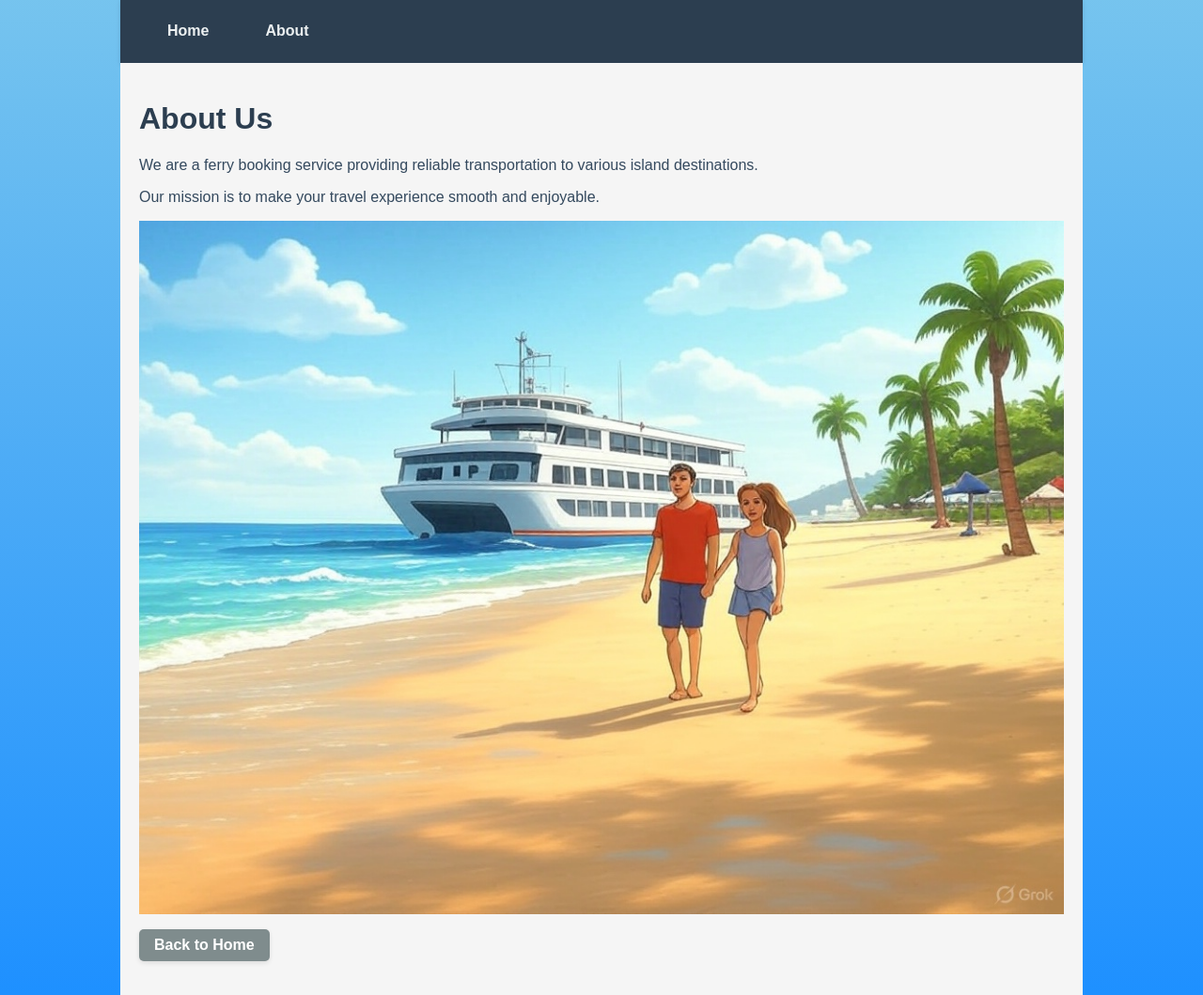
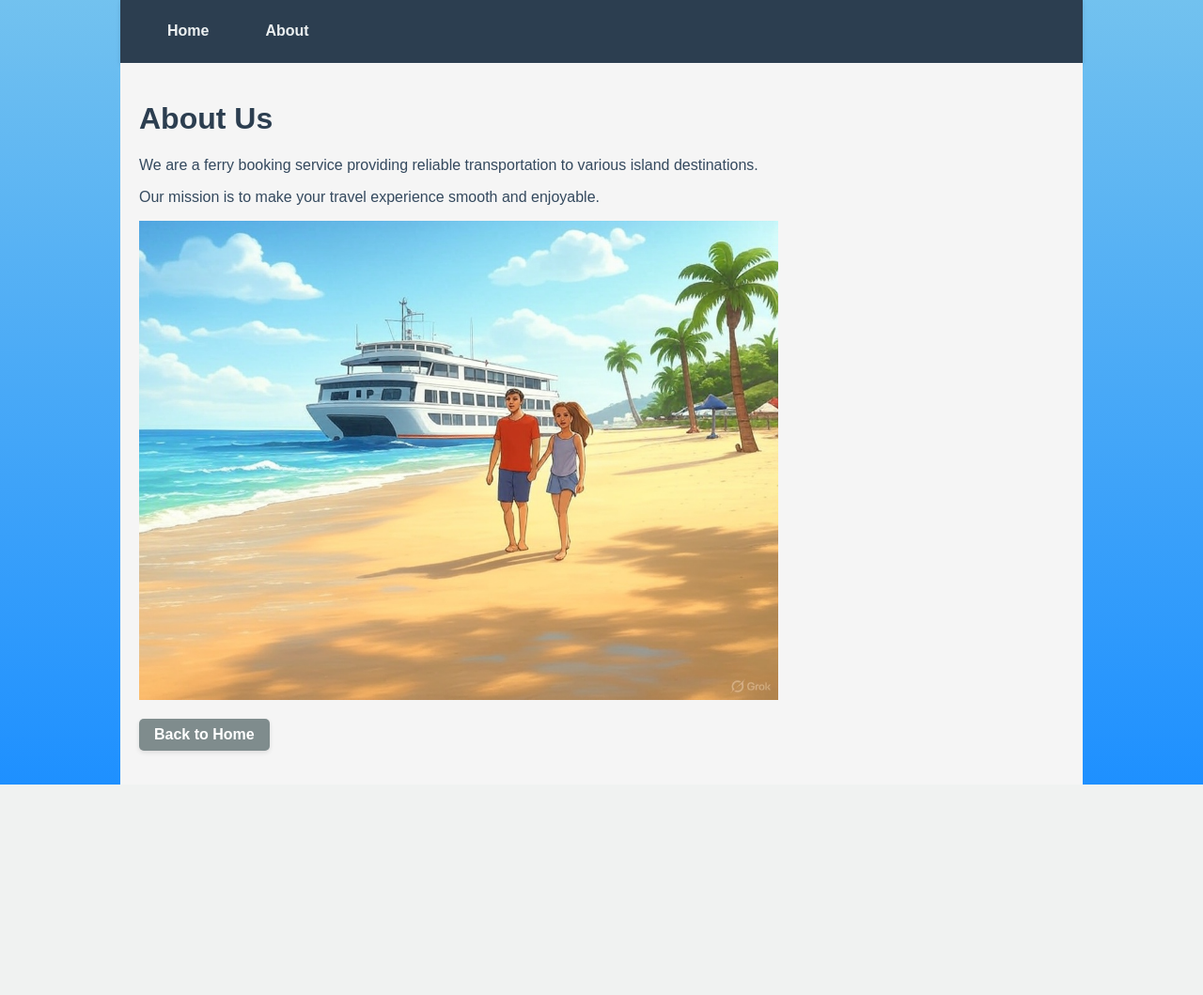
Before and after one commit to mangomagic/df-demo, a Flask app: page /about in a window 1280 px wide. Shown: the part 209-1268 px from the top of the page at 94% size. After the commit the page ends 1044 px from the top, so only its background shows below. Run offline with Flask 2, Linux system fonts and the light colour scheme.

Commit message:
Tweak CSS

```diff
--- a/docker/app/static/css/style.css
+++ b/docker/app/static/css/style.css
@@ -218,7 +218,5 @@ form {
     margin: 0;
 }
 .about-image {
-    max-width: 984px;
-    margin: 0 auto;
-    display: block;
+    max-width: 680px;
 }
```
